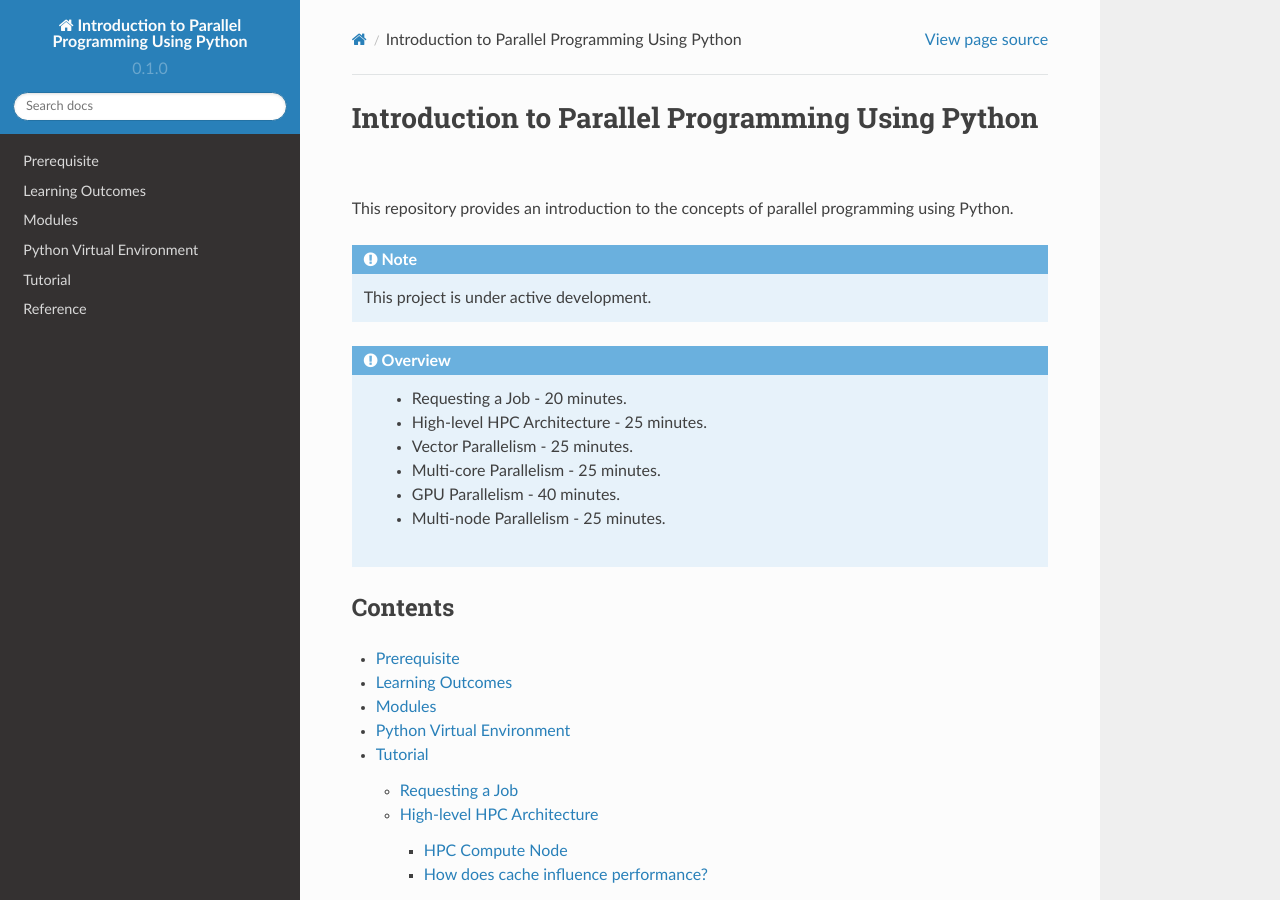
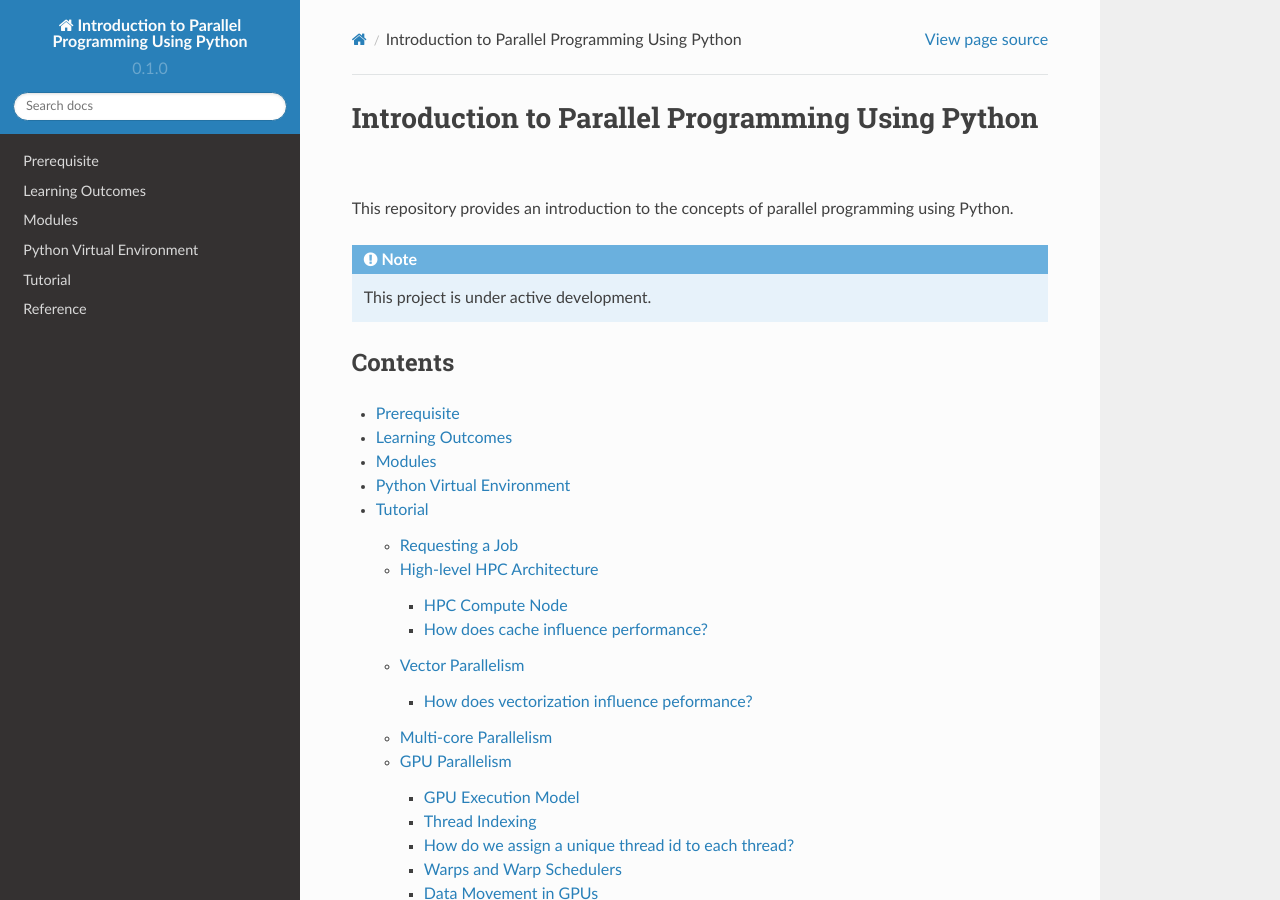
Before and after one commit to NCI900-Training-Organisation/intro-to-parallel-programming, a Sphinx documentation site: the page built from docs/source/index.rst, in a window 1280 px wide and 900 px high. Built offline with Sphinx 7.4.7 and the Read the Docs theme 2.0.0, drawn with Linux system fonts in a browser that asks for light colours.

Commit message:
Documentation updated

```diff
--- a/docs/source/index.rst
+++ b/docs/source/index.rst
@@ -6,16 +6,6 @@ This repository provides an introduction to the concepts of parallel programming
 .. note::
 
    This project is under active development.
-
-.. admonition:: Overview
-   :class: Overview
-
-    * Requesting a Job - 20 minutes.
-    * High-level HPC Architecture - 25 minutes.
-    * Vector Parallelism - 25 minutes.
-    * Multi-core Parallelism - 25 minutes.
-    * GPU Parallelism - 40 minutes.
-    * Multi-node Parallelism - 25 minutes.
 
 .. list-table:: Contents
    :widths: 25 25 50
```
